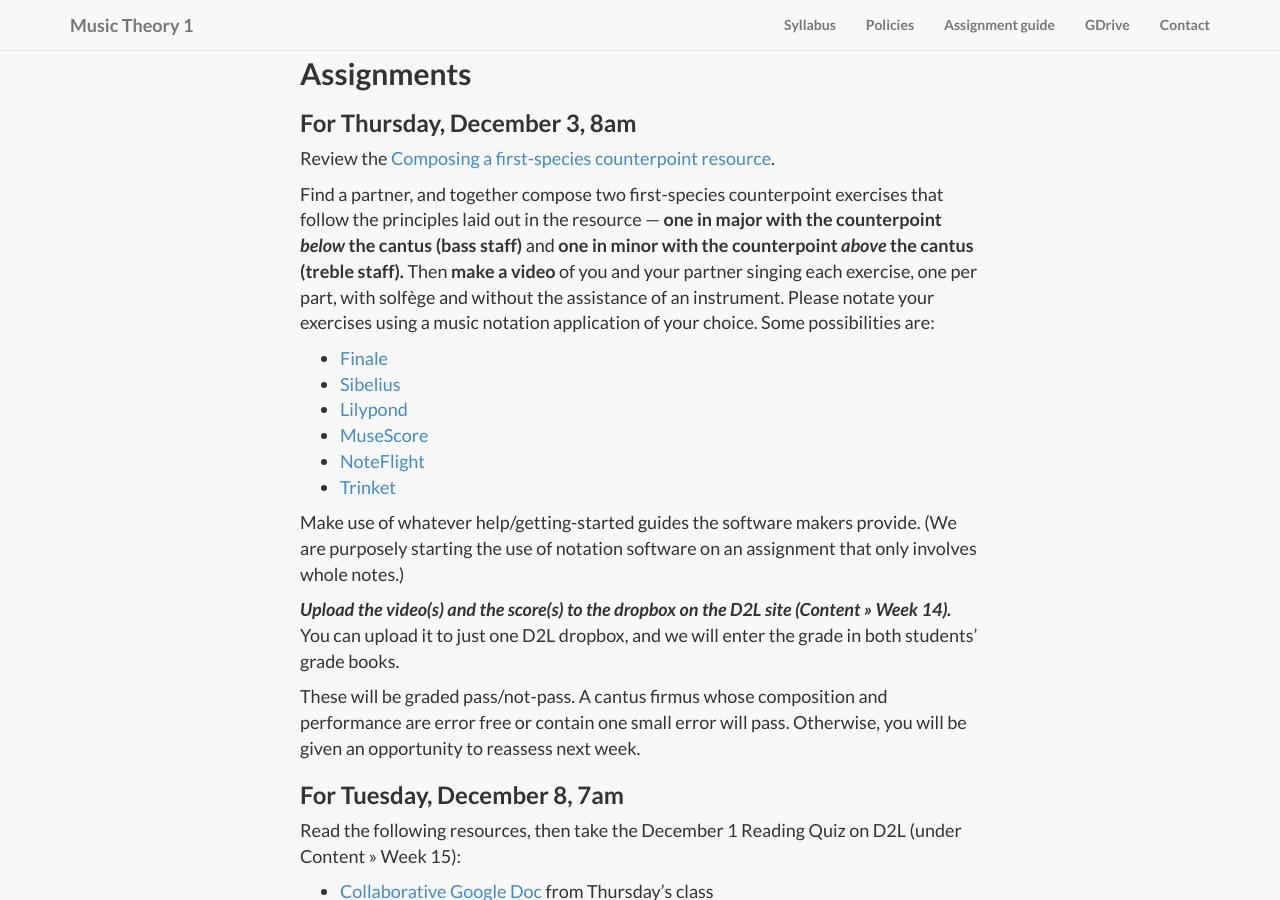
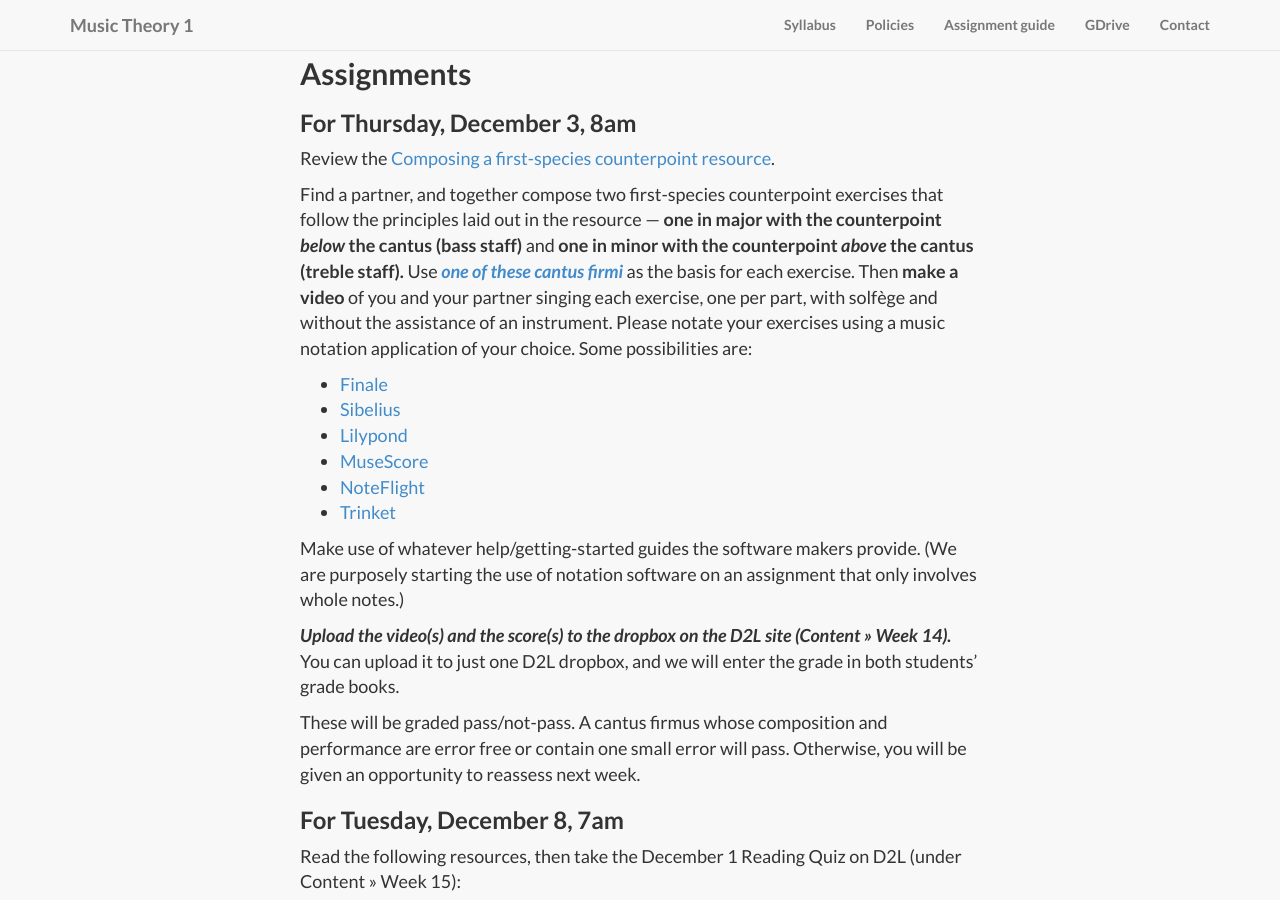
Before and after one commit to kshaffer/theory1, a Jekyll site: the page built from week14.md, in a window 1280 px wide and 900 px high, scrolled down 1097 px. Built offline with Jekyll 4.4.1, drawn with Linux system fonts in a browser that asks for light colours; nearby versions of some CDN libraries; library files that are not in the unit come from our copies.

Commit message:
add CF to first-species ast

```diff
--- a/week14.md
+++ b/week14.md
@@ -24,7 +24,7 @@ image: watch.jpg
 
 Review the [Composing a first-species counterpoint resource](http://openmusictheory.com/firstSpecies.html).
 
-Find a partner, and together compose two first-species counterpoint exercises that follow the principles laid out in the resource — **one in major with the counterpoint *below* the cantus (bass staff)** and **one in minor with the counterpoint *above* the cantus (treble staff).** Then **make a video** of you and your partner singing each exercise, one per part, with solfège and without the assistance of an instrument. Please notate your exercises using a music notation application of your choice. Some possibilities are:
+Find a partner, and together compose two first-species counterpoint exercises that follow the principles laid out in the resource — **one in major with the counterpoint *below* the cantus (bass staff)** and **one in minor with the counterpoint *above* the cantus (treble staff).** Use [***one of these cantus firmi***](http://openmusictheory.com/Graphics/counterpoint/cantusFirmi.pdf) as the basis for each exercise. Then **make a video** of you and your partner singing each exercise, one per part, with solfège and without the assistance of an instrument. Please notate your exercises using a music notation application of your choice. Some possibilities are:
 
 - [Finale](http://finalemusic.com)
 - [Sibelius](http://sibelius.com)
```
